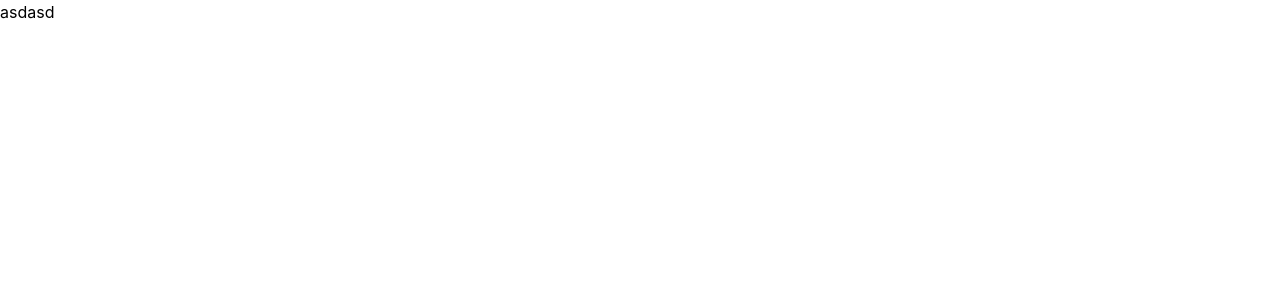
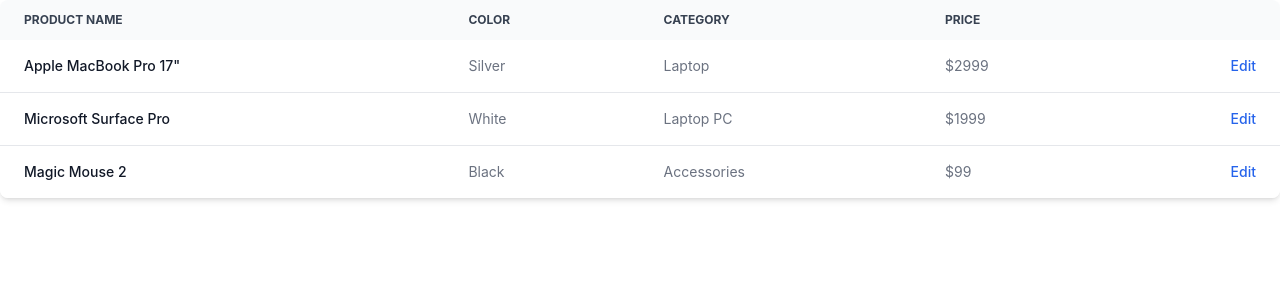
Before and after one commit to woogieReal/graphql-practice, a React (Create React App) app in the folder react-app/: page /employees in a window 1280 px wide. Shown: the top 300 px of the page. Built offline with nearby package versions, Linux system fonts and the light colour scheme.

Commit message:
feat: employee table 컴포넌트 추가

```diff
--- /dev/null
+++ b/react-app/src/pages/employee/components/employee-table.tsx
@@ -0,0 +1,80 @@
+export default function EmployeeTable() {
+  return (
+    <div className="relative overflow-x-auto shadow-md sm:rounded-lg">
+      <table className="w-full text-sm text-left rtl:text-right text-gray-500 dark:text-gray-400">
+        <thead className="text-xs text-gray-700 uppercase bg-gray-50 dark:bg-gray-700 dark:text-gray-400">
+          <tr>
+            <th scope="col" className="px-6 py-3">
+              Product name
+            </th>
+            <th scope="col" className="px-6 py-3">
+              Color
+            </th>
+            <th scope="col" className="px-6 py-3">
+              Category
+            </th>
+            <th scope="col" className="px-6 py-3">
+              Price
+            </th>
+            <th scope="col" className="px-6 py-3">
+              <span className="sr-only">Edit</span>
+            </th>
+          </tr>
+        </thead>
+        <tbody>
+          <tr className="bg-white border-b dark:bg-gray-800 dark:border-gray-700 hover:bg-gray-50 dark:hover:bg-gray-600">
+            <th scope="row" className="px-6 py-4 font-medium text-gray-900 whitespace-nowrap dark:text-white">
+              Apple MacBook Pro 17"
+            </th>
+            <td className="px-6 py-4">
+              Silver
+            </td>
+            <td className="px-6 py-4">
+              Laptop
+            </td>
+            <td className="px-6 py-4">
+              $2999
+            </td>
+            <td className="px-6 py-4 text-right">
+              <a href="#" className="font-medium text-blue-600 dark:text-blue-500 hover:underline">Edit</a>
+            </td>
+          </tr>
+          <tr className="bg-white border-b dark:bg-gray-800 dark:border-gray-700 hover:bg-gray-50 dark:hover:bg-gray-600">
+            <th scope="row" className="px-6 py-4 font-medium text-gray-900 whitespace-nowrap dark:text-white">
+              Microsoft Surface Pro
+            </th>
+            <td className="px-6 py-4">
+              White
+            </td>
+            <td className="px-6 py-4">
+              Laptop PC
+            </td>
+            <td className="px-6 py-4">
+              $1999
+            </td>
+            <td className="px-6 py-4 text-right">
+              <a href="#" className="font-medium text-blue-600 dark:text-blue-500 hover:underline">Edit</a>
+            </td>
+          </tr>
+          <tr className="bg-white dark:bg-gray-800 hover:bg-gray-50 dark:hover:bg-gray-600">
+            <th scope="row" className="px-6 py-4 font-medium text-gray-900 whitespace-nowrap dark:text-white">
+              Magic Mouse 2
+            </th>
+            <td className="px-6 py-4">
+              Black
+            </td>
+            <td className="px-6 py-4">
+              Accessories
+            </td>
+            <td className="px-6 py-4">
+              $99
+            </td>
+            <td className="px-6 py-4 text-right">
+              <a href="#" className="font-medium text-blue-600 dark:text-blue-500 hover:underline">Edit</a>
+            </td>
+          </tr>
+        </tbody>
+      </table>
+    </div>
+  )
+}
--- a/react-app/src/pages/employee/index.tsx
+++ b/react-app/src/pages/employee/index.tsx
@@ -1,8 +1,9 @@
+import EmployeeTable from "./components/employee-table";
 
-export default function EmployeePage () {
+export default function EmployeePage() {
   return (
-    <div>
-      asdasd
+    <div className="container mx-auto">
+      <EmployeeTable />
     </div>
   )
 }
```
